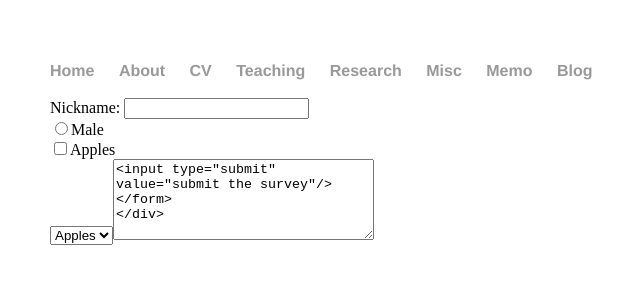
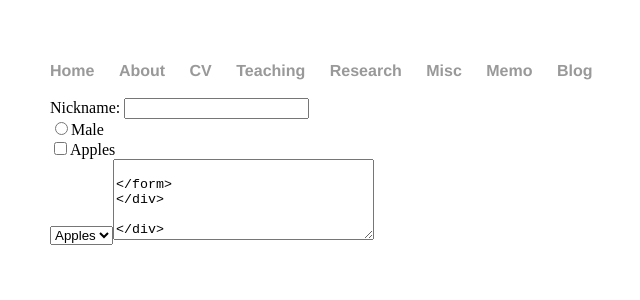
Before and after one commit to shenglih/shenglih.github.io, a Jekyll site: the page built from research/somm.html, in a window 1280 px wide. Shown: the top 300 px of the page, without its empty margins (142-782 px from the left). Built offline with Jekyll 4.4.1, drawn with Linux system fonts in a browser that asks for light colours.

Commit message:
Update somm.html

```diff
--- a/research/somm.html
+++ b/research/somm.html
@@ -17,6 +17,6 @@ Nickname: <input type="text" name="nickname"><br>
 
 Comments:<br>
 <textarea rows="5" cols="30"/>
-<input type="submit" value="submit the survey"/>
+
 </form>
 </div>
```
